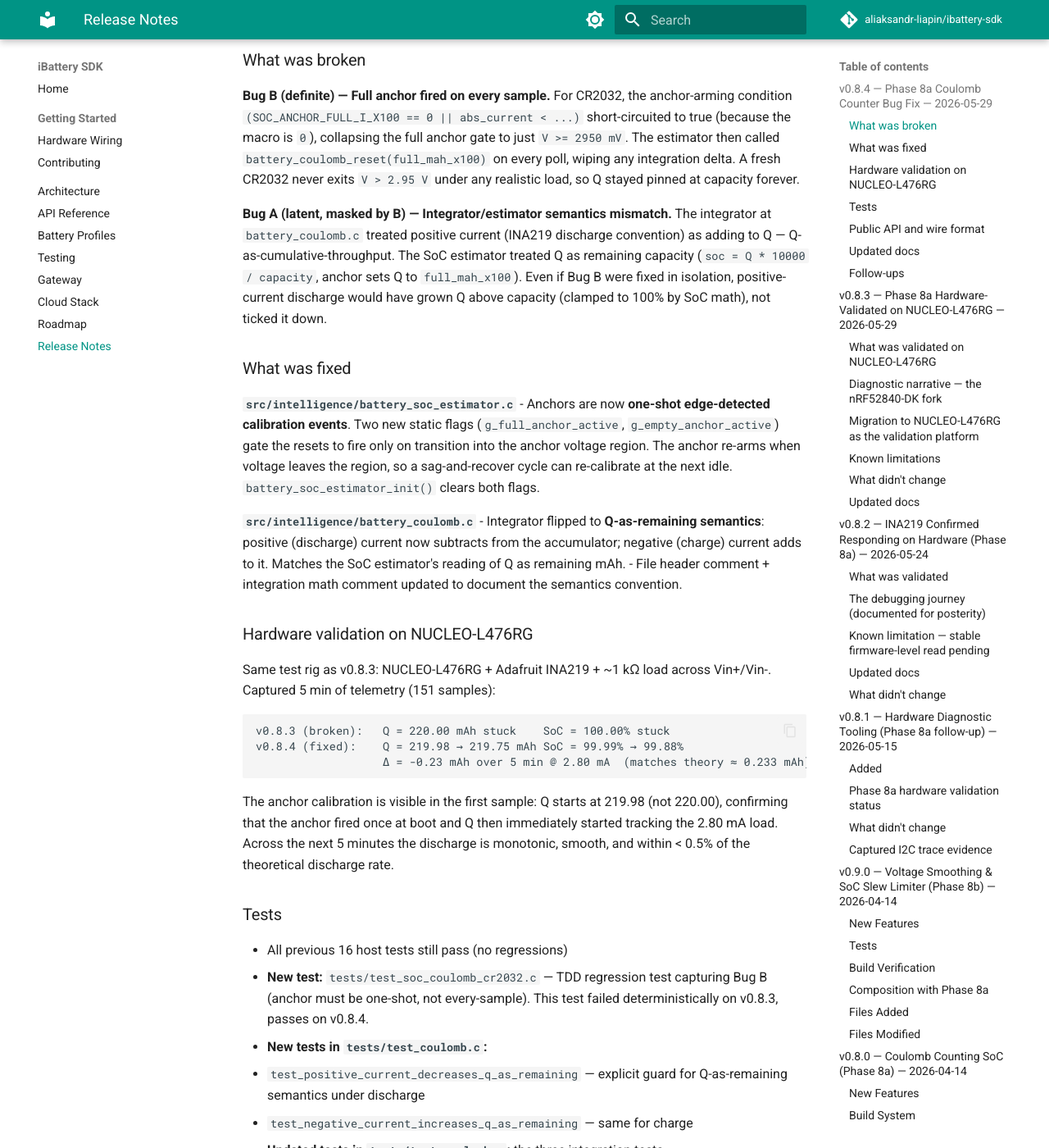
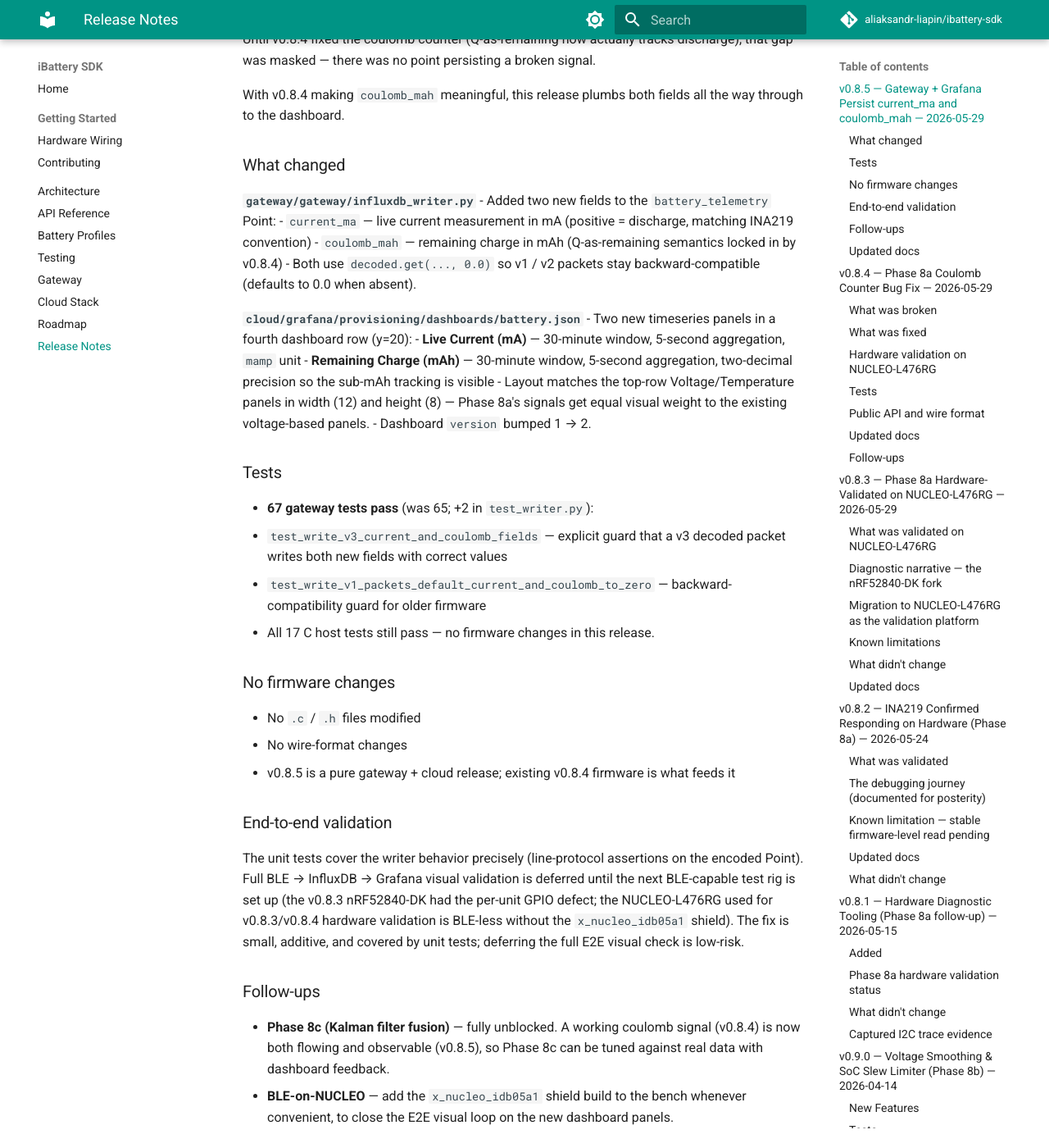
Before and after one commit to aliaksandr-liapin/ibattery-sdk, an MkDocs documentation site: the page built from docs/RELEASE_NOTES.md, in a window 1280 px wide and 1400 px high, scrolled down 307 px. Shown: the whole window at 82% size. Built offline with MkDocs 1.6.1 and Material for MkDocs 9.7.7, drawn with Linux system fonts in a browser that asks for light colours; comment, search, counter and statistics services are not loaded; some of the changed text lies outside the part shown.

Commit message:
release: v0.8.5 — persist current_ma + coulomb_mah to InfluxDB, add Grafana panels (closes #2)
The v3 wire format has carried these fields since v0.8.0 and the gateway
has decoded them, but they were never written to InfluxDB so Grafana
couldn't see them. v0.8.4 made coulomb_mah meaningful (Q-as-remaining);
this release plumbs both fields through to the dashboard.

Gateway:
- influxdb_writer.py    +current_ma, +coulomb_mah fields on the Point
                        (with 0.0 defaults for v1/v2 backward compat)

Grafana:
- battery.json          +Live Current (mA) timeseries (mamp unit)
                        +Remaining Charge (mAh) timeseries (2 decimals)
                        version 1 → 2

Tests:
- 67 gateway tests pass (was 65; +2 in test_writer.py guard the new
  fields for v3 packets and 0.0 defaults for v1)
- 17 C host tests still pass (no firmware changes)

No firmware changes, no wire-format changes, no API breakage. Pure
gateway + cloud release that lights up Phase 8a in the dashboard.

Phase 8c (Kalman filter fusion) now fully unblocked.

Co-Authored-By: Claude Opus 4.7 (1M context) <noreply@anthropic.com>

```diff
--- a/docs/RELEASE_NOTES.md
+++ b/docs/RELEASE_NOTES.md
@@ -1,4 +1,82 @@
 # Release Notes
+
+## v0.8.5 — Gateway + Grafana Persist current_ma and coulomb_mah — 2026-05-29
+
+Closes [#2](https://github.com/aliaksandr-liapin/ibattery-sdk/issues/2).
+Cloud side of the Phase 8a story: the v3 wire format has carried
+`current_ma_x100` and `coulomb_mah_x100` since v0.8.0, the gateway has
+decoded them since then, but the InfluxDB writer never wrote them to the
+database and the Grafana dashboard had no panels for them. Until v0.8.4
+fixed the coulomb counter (Q-as-remaining now actually tracks discharge),
+that gap was masked — there was no point persisting a broken signal.
+
+With v0.8.4 making `coulomb_mah` meaningful, this release plumbs both
+fields all the way through to the dashboard.
+
+### What changed
+
+**`gateway/gateway/influxdb_writer.py`**
+- Added two new fields to the `battery_telemetry` Point:
+  - `current_ma` — live current measurement in mA (positive = discharge,
+    matching INA219 convention)
+  - `coulomb_mah` — remaining charge in mAh (Q-as-remaining semantics
+    locked in by v0.8.4)
+- Both use `decoded.get(..., 0.0)` so v1 / v2 packets stay
+  backward-compatible (defaults to 0.0 when absent).
+
+**`cloud/grafana/provisioning/dashboards/battery.json`**
+- Two new timeseries panels in a fourth dashboard row (y=20):
+  - **Live Current (mA)** — 30-minute window, 5-second aggregation,
+    `mamp` unit
+  - **Remaining Charge (mAh)** — 30-minute window, 5-second aggregation,
+    two-decimal precision so the sub-mAh tracking is visible
+- Layout matches the top-row Voltage/Temperature panels in width (12) and
+  height (8) — Phase 8a's signals get equal visual weight to the existing
+  voltage-based panels.
+- Dashboard `version` bumped 1 → 2.
+
+### Tests
+
+- **67 gateway tests pass** (was 65; +2 in `test_writer.py`):
+  - `test_write_v3_current_and_coulomb_fields` — explicit guard that a v3
+    decoded packet writes both new fields with correct values
+  - `test_write_v1_packets_default_current_and_coulomb_to_zero` —
+    backward-compatibility guard for older firmware
+- All 17 C host tests still pass — no firmware changes in this release.
+
+### No firmware changes
+
+- No `.c` / `.h` files modified
+- No wire-format changes
+- v0.8.5 is a pure gateway + cloud release; existing v0.8.4 firmware is
+  what feeds it
+
+### End-to-end validation
+
+The unit tests cover the writer behavior precisely (line-protocol
+assertions on the encoded Point). Full BLE → InfluxDB → Grafana visual
+validation is deferred until the next BLE-capable test rig is set up
+(the v0.8.3 nRF52840-DK had the per-unit GPIO defect; the
+NUCLEO-L476RG used for v0.8.3/v0.8.4 hardware validation is BLE-less
+without the `x_nucleo_idb05a1` shield). The fix is small, additive, and
+covered by unit tests; deferring the full E2E visual check is low-risk.
+
+### Follow-ups
+
+- **Phase 8c (Kalman filter fusion)** — fully unblocked. A working coulomb
+  signal (v0.8.4) is now both flowing and observable (v0.8.5), so Phase 8c
+  can be tuned against real data with dashboard feedback.
+- **BLE-on-NUCLEO** — add the `x_nucleo_idb05a1` shield build to the bench
+  whenever convenient, to close the E2E visual loop on the new dashboard
+  panels.
+
+### Updated docs
+
+- `docs/RELEASE_NOTES.md` — this entry
+- `docs/ROADMAP.md` — Phase 8a entry notes v0.8.5 closes the cloud-side
+  gap
+
+---
 
 ## v0.8.4 — Phase 8a Coulomb Counter Bug Fix — 2026-05-29
 
```
Also changed, not shown: docs/ROADMAP.md (+6 -0 lines), 3 other files.
